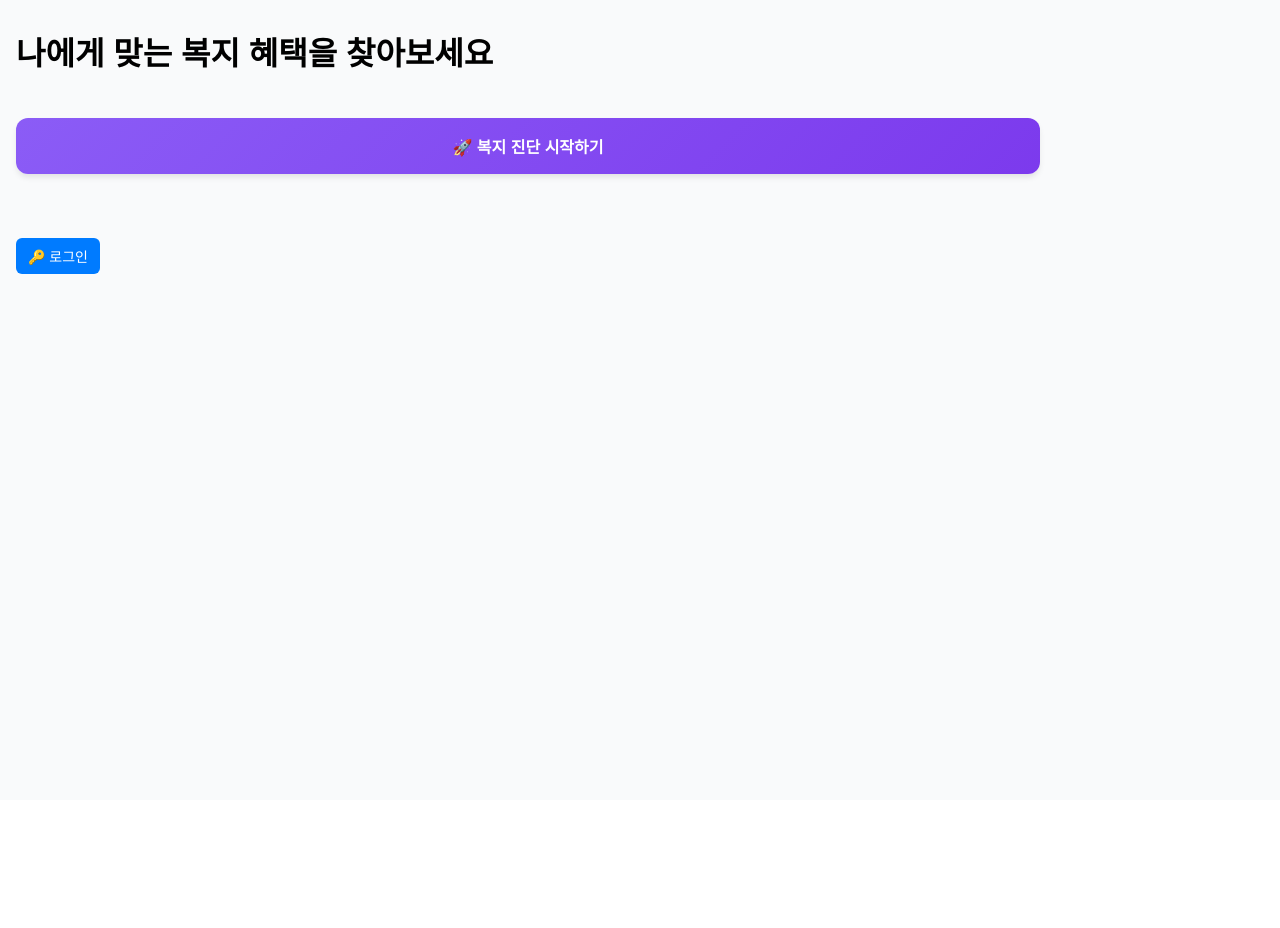
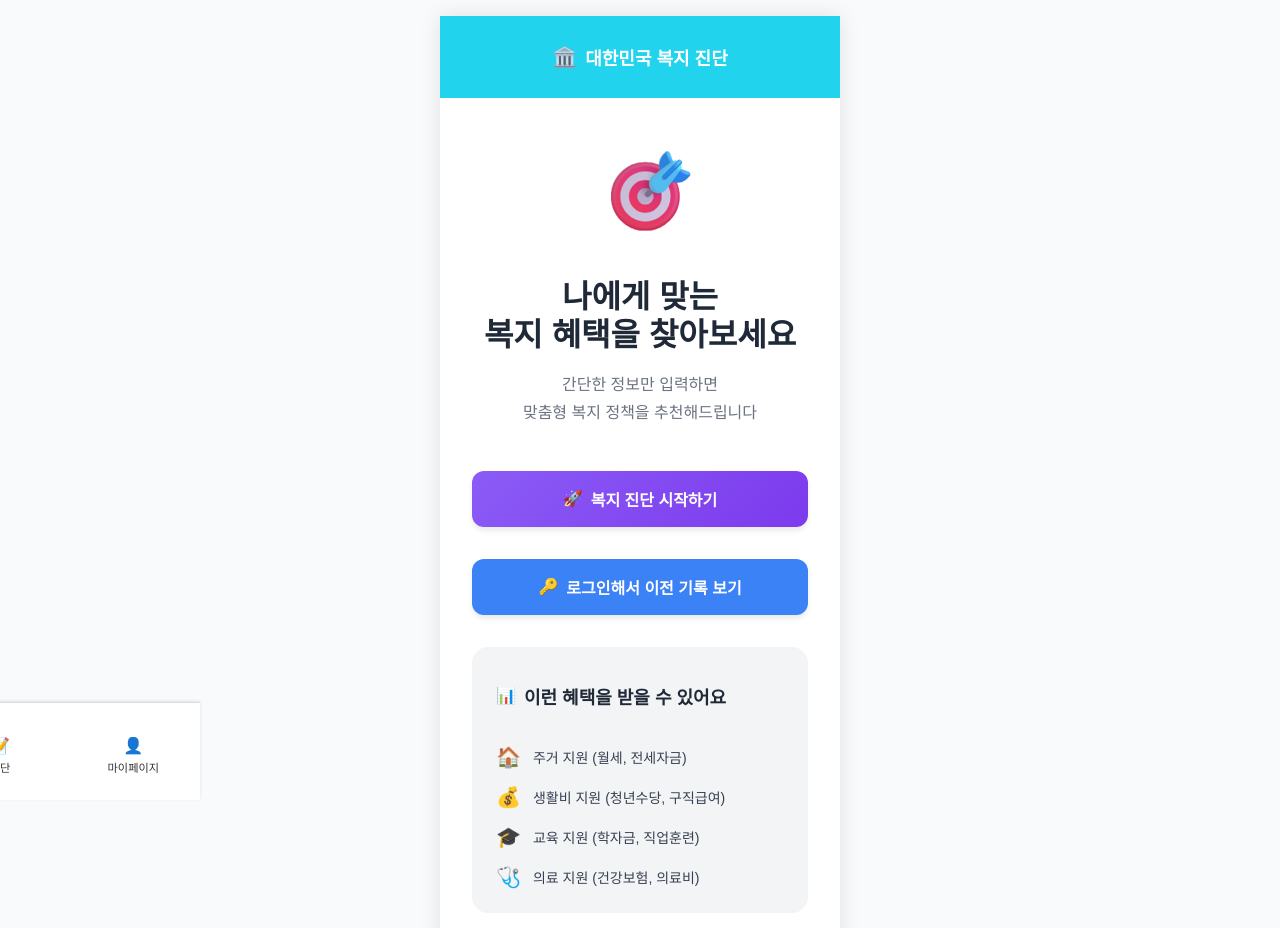
Before and after one commit to zzonge0730/bokjikok_front, a React (Create React App) app: page / in a window 1280 px wide. Shown: the top 928 px of the page. Before the commit the page ends 800 px from the top, so only its background shows below. Built offline with nearby package versions, Linux system fonts and the light colour scheme.

Commit message:
만나이3

```diff
--- a/src/App.js
+++ b/src/App.js
@@ -1,12 +1,14 @@
 import React, { useState } from "react";
-import { Search } from "lucide-react";
+import { Home, FileText, Target, Calendar, Search, X } from "lucide-react";
 import "./App.css";
 
 const App = () => {
   const [activeTab, setActiveTab] = useState("home");
+  const [sidebarOpen, setSidebarOpen] = useState(false);
   const [showLoginModal, setShowLoginModal] = useState(false);
   const [chatInput, setChatInput] = useState("");
   const [isLoggedIn, setIsLoggedIn] = useState(false);
+  // App 컴포넌트 상단에 추가
   const [showApplyModal, setShowApplyModal] = useState(false);
   const [selectedPolicy, setSelectedPolicy] = useState(null);
   const [userName, setUserName] = useState("");
@@ -17,14 +19,22 @@ const App = () => {
       date: "2025-01-15",
       results: [
         { title: "청년 월세 지원", amount: "월 20만원", status: "신청 가능" },
-        { title: "청년 창업 지원금", amount: "최대 500만원", status: "신청 완료" },
+        {
+          title: "청년 창업 지원금",
+          amount: "최대 500만원",
+          status: "신청 완료",
+        },
       ],
     },
     {
       id: 2,
       date: "2024-12-20",
       results: [
-        { title: "국가장학금 Ⅰ유형", amount: "등록금 지원", status: "신청 가능" },
+        {
+          title: "국가장학금 Ⅰ유형",
+          amount: "등록금 지원",
+          status: "신청 가능",
+        },
       ],
     },
   ]);
@@ -32,21 +42,25 @@ const App = () => {
     {
       id: 1,
       type: "bot",
-      message: "안녕하세요! 복지콕 AI 상담봇입니다. 궁금한 복지 혜택에 대해 질문해주세요! 😊",
+      message:
+        "안녕하세요! 복지콕 AI 상담봇입니다. 궁금한 복지 혜택에 대해 질문해주세요! 😊",
     },
   ]);
-  const [formData, setFormData] = useState({ age: "", income: "", job: "" });
+  const [formData, setFormData] = useState({
+    age: "",
+    income: "",
+    job: "",
+  });
 
-  // 로그인 핸들러
+  // App 컴포넌트 내부, handleTabChange 함수 근처에 추가
   const handleLogin = () => {
+    // 간단한 더미 로그인 (실제로는 서버 인증 필요)
     if (loginForm.id && loginForm.password) {
       setIsLoggedIn(true);
       setUserName(loginForm.id);
       setShowLoginModal(false);
-      setActiveTab("history");
+      setActiveTab("history"); // 로그인 후 기록 페이지로 이동
       setLoginForm({ id: "", password: "" });
-    } else {
-      alert("아이디와 비밀번호를 입력해주세요!");
     }
   };
 
@@ -77,23 +91,23 @@ const App = () => {
       const res = await fetch(`${API_URL}/chat`, {
         method: "POST",
         headers: { "Content-Type": "application/json" },
-        body: JSON.stringify({ message: currentInput }),
+        body: JSON.stringify({ message: chatInput }),
       });
       const data = await res.json();
 
-      // 🗨️ GPT 답변 (텍스트)
+      // 🗨️ 1. GPT 자연어 답변 (말풍선)
       if (data.reply) {
         setChatMessages((prev) => [
           ...prev,
-          { id: Date.now(), type: "bot", message: data.reply },
+          { id: Date.now(), type: "bot", message: data.reply }
         ]);
       }
 
-      // 🃏 정책 카드 (항상 최신으로 교체)
+      // 🃏 2. 정책 카드 (항상 최신으로 교체)
       if (data.policies) {
         setChatMessages((prev) => [
-          ...prev.filter((msg) => msg.type !== "policy"),
-          { id: Date.now() + 1, type: "policy", policies: data.policies },
+          ...prev.filter((msg) => msg.type !== "policy"), // 기존 카드 지우고
+          { id: Date.now() + 1, type: "policy", policies: data.policies }
         ]);
       }
     } catch (error) {
@@ -101,54 +115,166 @@ const App = () => {
     }
   };
 
-  // 홈 화면
+
+  const getDefaultResponse = (userMessage) => {
+    const message = userMessage.toLowerCase();
+
+    if (message.includes("청년") && message.includes("지원")) {
+      return "청년을 위한 다양한 지원 제도가 있어요! 주요 혜택으로는:\n\n1. 청년 월세 한시 특별지원 (월 20만원)\n2. 청년 구직활동 지원금\n3. 청년 내일채움공제\n4. 청년 전세자금 대출\n\n더 자세한 정보가 필요하시면 개인정보를 입력해서 맞춤 추천을 받아보세요! 😊";
+    }
+
+    if (
+      message.includes("주거") ||
+      message.includes("월세") ||
+      message.includes("전세")
+    ) {
+      return "주거 관련 복지 혜택을 찾고 계시는군요! 🏠\n\n주요 주거 지원 제도:\n1. 청년 월세 한시 특별지원\n2. 신혼부부 전세자금 대출\n3. 주거급여 (임차급여)\n4. 기존주택 전세임대\n\n나이, 소득, 가족 상황에 따라 지원 조건이 다르니 개인정보를 입력하시면 더 정확한 추천을 받을 수 있어요!";
+    }
+
+    return "죄송합니다. 해당 질문에 대한 정확한 답변을 드리기 어려워요. 😅\n\n다음과 같은 키워드로 질문해보세요:\n• 청년 지원\n• 주거 지원\n• 교육비 지원\n• 취업 지원\n\n더 구체적인 상황을 알려주시면 맞춤형 안내를 해드릴 수 있어요!";
+  };
+
+  // 메뉴 아이템
+  const menuItems = [
+    { id: "home", label: "홈", icon: "🏠" },
+    { id: "check", label: "진단", icon: "📝" },
+    { id: "result", label: "마이페이지", icon: "👤" },
+  ];
+
+  // 메인 페이지 (복지 진단 소개)
   const renderHome = () => (
     <div className="home-content">
-      <h1>나에게 맞는 복지 혜택을 찾아보세요</h1>
-      <button onClick={() => handleTabChange("check")} className="start-button">
-        🚀 복지 진단 시작하기
+      <div className="welfare-intro">
+        <div className="intro-icon">
+          <div className="target-container">
+            <img
+              src="/target-icon.png"
+              alt="타겟 아이콘"
+              className="target-icon-image"
+            />
+          </div>
+        </div>
+
+        <h1 className="intro-title">
+          나에게 맞는
+          <br />
+          복지 혜택을 찾아보세요
+        </h1>
+
+        <div className="intro-subtitle">
+          <p>간단한 정보만 입력하면</p>
+          <p>맞춤형 복지 정책을 추천해드립니다</p>
+        </div>
+
+        <button
+          onClick={() => handleTabChange("check")}
+          className="start-button"
+        >
+          <span>🚀</span>
+          복지 진단 시작하기
         </button>
 
+        {/* 로그인 섹션 추가 */}
         <div className="login-section">
           {isLoggedIn ? (
-          <div>
+            <div className="user-info-section">
+              <div className="user-welcome">
                 <span>👋 {userName}님 환영합니다!</span>
-            <button onClick={handleLogout}>로그아웃</button>
-            <button onClick={() => handleTabChange("history")}>📋 이전 기록 보기</button>
+                <button onClick={handleLogout} className="logout-btn">
+                  로그아웃
+                </button>
+              </div>
+              <button
+                onClick={() => handleTabChange("history")}
+                className="history-button"
+              >
+                📋 이전 진단 기록 보기
+              </button>
             </div>
           ) : (
-          <button onClick={() => setShowLoginModal(true)}>🔑 로그인</button>
+            <button
+              onClick={() => setShowLoginModal(true)}
+              className="login-button"
+            >
+              <span>🔑</span>
+              로그인해서 이전 기록 보기
+            </button>
           )}
+        </div>
+
+        <div className="benefits-section">
+          <div className="benefits-header">
+            <span>📊</span>
+            <h3>이런 혜택을 받을 수 있어요</h3>
+          </div>
+
+          <div className="benefits-list">
+            <div className="benefit-item">
+              <span>🏠</span>
+              <span>주거 지원 (월세, 전세자금)</span>
+            </div>
+            <div className="benefit-item">
+              <span>💰</span>
+              <span>생활비 지원 (청년수당, 구직급여)</span>
+            </div>
+            <div className="benefit-item">
+              <span>🎓</span>
+              <span>교육 지원 (학자금, 직업훈련)</span>
+            </div>
+            <div className="benefit-item">
+              <span>🩺</span>
+              <span>의료 지원 (건강보험, 의료비)</span>
+            </div>
+          </div>
+        </div>
       </div>
     </div>
   );
 
-  // 조건 입력 화면
+  // 조건 입력 페이지
   const renderCheck = () => (
     <div className="check-content">
+      <div className="form-container">
+        <div className="form-wrapper">
           <div className="form-group">
+            <div className="form-label">
+              <span>👤</span>
               <label>나이</label>
+            </div>
             <input
               type="text"
+              placeholder="나이를 입력하세요"
               value={formData.age}
               onChange={(e) => handleInputChange("age", e.target.value)}
+              className="form-input"
             />
           </div>
+
           <div className="form-group">
+            <div className="form-label">
+              <span>💰</span>
               <label>월 소득 (만원)</label>
+            </div>
             <input
               type="text"
+              placeholder="월 소득을 입력하세요"
               value={formData.income}
               onChange={(e) => handleInputChange("income", e.target.value)}
+              className="form-input"
             />
           </div>
+
           <div className="form-group">
+            <div className="form-label">
+              <span>💼</span>
               <label>직업</label>
+            </div>
             <select
               value={formData.job}
               onChange={(e) => handleInputChange("job", e.target.value)}
+              className="form-select"
             >
-          <option value="">선택하세요</option>
+              <option value="">직업을 선택하세요</option>
               <option value="student">학생</option>
               <option value="jobseeker">구직자</option>
               <option value="employee">직장인</option>
@@ -156,34 +282,47 @@ const App = () => {
               <option value="entrepreneur">창업자</option>
             </select>
           </div>
+
           <button
             onClick={() => {
               if (!formData.age || !formData.income || !formData.job) {
-            alert("나이, 소득, 직업을 모두 입력해주세요!");
+                alert("나이, 소득, 직업을 모두 입력해주세요 😊");
                 return;
               }
               handleTabChange("result");
             }}
-        disabled={!formData.age || !formData.income || !formData.job} // ✅ disabled 처리
+            className="diagnosis-button"
+            disabled={!formData.age || !formData.income || !formData.job} // ✅ 추가
           >
-        <Search size={20} /> 진단 시작하기
+            <Search size={20} />
+            진단 시작하기
           </button>
+
+        </div>
+      </div>
     </div>
   );
 
-  // 상담 화면
+
+  // 마이페이지 (AI 상담)
   const renderResult = () => (
     <div className="result-content">
+      <div className="chat-section">
         <h3>🤖 AI 복지 상담</h3>
+        {/* 1. 채팅 대화 영역 */}
         <div className="chat-container">
           {chatMessages
             .filter((msg) => msg.type === "bot" || msg.type === "user")
             .map((msg) => (
               <div key={msg.id} className={`chat-message ${msg.type}`}>
-              {msg.message}
+                {msg.message.split("\n").map((line, i) => (
+                  <div key={i}>{line}</div>
+                ))}
               </div>
             ))}
         </div>
+
+        {/* 2. 정책 카드 영역 - 대화와 분리 */}
         <div className="policy-card-container">
           {chatMessages
             .filter((msg) => msg.type === "policy")
@@ -192,8 +331,11 @@ const App = () => {
               <div key={i} className="policy-card">
                 <h4>{p.title}</h4>
                 <p>{p.description}</p>
-              {p.deadline && <p>📅 마감일: {p.deadline}</p>}
+                {p.deadline && (
+                  <p className="deadline">📅 마감일: {p.deadline}</p>
+                )}
                 <button
+                  className="apply-btn"
                   onClick={() => {
                     setSelectedPolicy(p.title);
                     setShowApplyModal(true);
@@ -204,6 +346,7 @@ const App = () => {
               </div>
             ))}
         </div>
+
         <div className="chat-input-container">
           <input
             type="text"
@@ -211,67 +354,170 @@ const App = () => {
             value={chatInput}
             onChange={(e) => setChatInput(e.target.value)}
             onKeyPress={(e) => e.key === "Enter" && handleSendMessage()}
+            className="chat-input"
           />
-        <button onClick={handleSendMessage}>📤</button>
+          <button onClick={handleSendMessage} className="send-button">
+            📤
+          </button>
+        </div>
       </div>
     </div>
   );
 
-  // 진단 기록
+
+  // 이전 기록 페이지
   const renderHistory = () => (
-    <div>
+    <div className="result-content">
+      <div className="history-header">
         <h3>📋 이전 진단 기록</h3>
+        <p>이전에 진단받은 복지 혜택을 확인하세요</p>
+      </div>
+
+      <div className="history-list">
         {previousRecords.map((record) => (
-        <div key={record.id}>
-          <h4>{record.date}</h4>
-          {record.results.map((r, i) => (
-            <div key={i}>
-              <p>{r.title} - {r.amount} ({r.status})</p>
+          <div key={record.id} className="history-item">
+            <div className="history-header-info">
+              <h4>{record.title}</h4>
+              <span className="history-date">{record.date}</span>
+            </div>
+            <div className="history-conditions">
+              <span>👤 {record.conditions?.age}세</span>
+              <span>💰 {record.conditions?.income}만원</span>
+              <span>💼 {record.conditions?.job}</span>
+            </div>
+            <div className="history-results">
+              {record.results.map((result, index) => (
+                <div key={index} className="result-item">
+                  <h5>{result.title}</h5>
+                  <p>{result.amount}</p>
+                  <span className={`status ${result.status}`}>
+                    {result.status}
+                  </span>
                 </div>
               ))}
             </div>
+          </div>
         ))}
       </div>
+
+      <button
+        onClick={() => handleTabChange("check")}
+        className="new-diagnosis-btn"
+      >
+        🆕 새로운 진단 받기
+      </button>
+    </div>
+  );
+  // 신청 모달
+  const ApplyModal = () =>
+    showApplyModal && (
+      <>
+        <div
+          className="modal-overlay"
+          onClick={() => setShowApplyModal(false)}
+        />
+        <div className="login-modal">
+          <div className="login-modal-content">
+            <div className="modal-header">
+              <h3>신청 안내</h3>
+              <button
+                onClick={() => setShowApplyModal(false)}
+                className="close-btn"
+              >
+                ✕
+              </button>
+            </div>
+            <p>
+              <strong>{selectedPolicy}</strong> 신청 기능은 현재 데모 버전에서는 준비
+              중입니다 🙏
+            </p>
+            <button
+              onClick={() => setShowApplyModal(false)}
+              className="login-btn"
+            >
+              확인
+            </button>
+          </div>
+        </div>
+      </>
     );
 
-  // 모달
-  const ApplyModal = () =>
-    showApplyModal && (
-      <div className="modal">
-        <h3>{selectedPolicy} 신청 안내</h3>
-        <p>데모 버전에서는 신청 기능이 준비 중입니다 🙏</p>
-        <button onClick={() => setShowApplyModal(false)}>확인</button>
-      </div>
-    );
-
+  // 로그인 모달
   const LoginModal = () =>
     showLoginModal && (
-      <div className="modal">
+      <>
+        <div
+          className="modal-overlay"
+          onClick={() => setShowLoginModal(false)}
+        />
+        <div className="login-modal">
+          <div className="login-modal-content">
+            <div className="modal-header">
               <h3>로그인</h3>
+              <button
+                onClick={() => setShowLoginModal(false)}
+                className="close-btn"
+              >
+                ✕
+              </button>
+            </div>
+
+            <p>로그인하시면 이전 진단 기록을 확인할 수 있습니다.</p>
+
+            <div className="login-form">
+              <div className="form-group">
+                <label>아이디</label>
                 <input
                   type="text"
-          placeholder="아이디"
                   value={loginForm.id}
-          onChange={(e) => setLoginForm({ ...loginForm, id: e.target.value })}
+                  onChange={(e) =>
+                    setLoginForm({ ...loginForm, id: e.target.value })
+                  }
+                  placeholder="아이디를 입력하세요"
                 />
+              </div>
+
+              <div className="form-group">
+                <label>비밀번호</label>
                 <input
                   type="password"
-          placeholder="비밀번호"
                   value={loginForm.password}
-          onChange={(e) => setLoginForm({ ...loginForm, password: e.target.value })}
+                  onChange={(e) =>
+                    setLoginForm({ ...loginForm, password: e.target.value })
+                  }
+                  placeholder="비밀번호를 입력하세요"
                 />
-        <button onClick={handleLogin}>로그인</button>
-        <button onClick={() => setShowLoginModal(false)}>취소</button>
               </div>
+            </div>
+
+            <div className="modal-buttons">
+              <button
+                onClick={() => setShowLoginModal(false)}
+                className="cancel-btn"
+              >
+                취소
+              </button>
+              <button onClick={handleLogin} className="login-btn">
+                로그인
+              </button>
+            </div>
+          </div>
+        </div>
+      </>
     );
 
   const renderContent = () => {
     switch (activeTab) {
-      case "home": return renderHome();
-      case "check": return renderCheck();
-      case "result": return renderResult();
-      case "history": return renderHistory();
-      default: return renderHome();
+      case "home":
+        return renderHome();
+      case "check":
+        return renderCheck();
+      case "history":
+        return renderHistory();
+      case "result":
+        return renderResult();
+      default:
+        return renderHome();
     }
   };
 
@@ -279,7 +525,54 @@ const App = () => {
     <div className="app">
       <LoginModal />
       <ApplyModal />
-      {renderContent()}
+      {/* 메인 콘텐츠 영역 */}
+      <div className="main-content">
+        {/* 페이지 헤더 */}
+        <div className="page-header">
+          <div className="header-content">
+            {activeTab === "home" && (
+              <>
+                <span className="header-icon">🏛️</span>
+                <h1>대한민국 복지 진단</h1>
+              </>
+            )}
+            {activeTab === "check" && (
+              <>
+                <span className="header-icon">📋</span>
+                <h1>조건 입력</h1>
+              </>
+            )}
+            {activeTab === "result" && (
+              <>
+                <span className="header-icon">👤</span>
+                <h1>마이페이지</h1>
+              </>
+            )}
+          </div>
+        </div>
+
+        {/* 메인 콘텐츠 */}
+        <main className="content">{renderContent()}</main>
+
+        {/* 하단 네비게이션 */}
+        <div className="bottom-nav">
+          {menuItems.map(({ id, label, icon }) => (
+            <button
+              key={id}
+              type="button"
+              onClick={() => handleTabChange(id)}
+              className={`nav-item ${activeTab === id ? "active" : ""}`}
+            >
+              <div className="active-box">
+                <span className="icon" aria-hidden>
+                  {icon}
+                </span>
+                <span className="label">{label}</span>
+              </div>
+            </button>
+          ))}
+        </div>
+      </div>
     </div>
   );
 };
```
Lines whose indentation alone changed are shown as unchanged.
